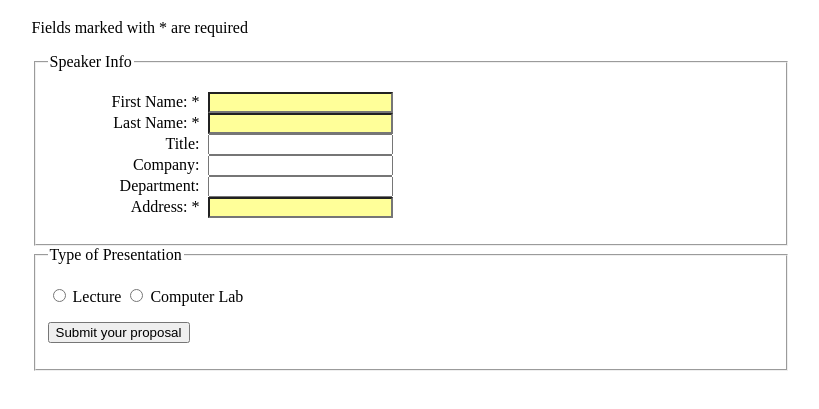
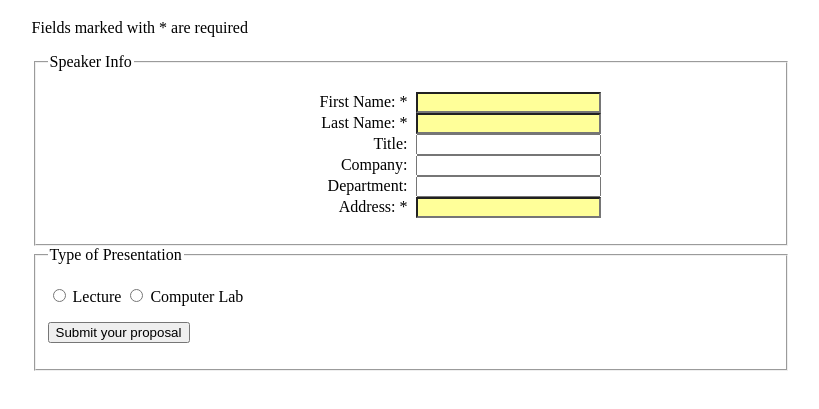
Before and after one commit to JacksonLee45/ATLS3150, a plain HTML site: page hw11/form-exercise1(one)/form-exercise1(one).html in a window 1280 px wide. Shown: the part 69-478 px from the top of the page, without its empty margins (27-846 px from the left). Drawn offline with Linux system fonts and the light colour scheme.

Commit message:
Update form.css

```diff
--- a/hw11/form-exercise1(one)/form.css
+++ b/hw11/form-exercise1(one)/form.css
@@ -16,7 +16,7 @@ div#formcol1 {
 
 label {
 	margin-right: .3em;
-	width: 7em;  /* changed it to 7 to accomodate the github preview formatting  */
+	width: 20em;  /* changed it to 7 to accomodate the github preview formatting  */
 	display: inline-block;
 	text-align: right;
 }
@@ -29,7 +29,7 @@ label {
 select:focus, select:active, input:focus, input:active, input:focus + label,
 input:active + label, label[for]:focus, label[for]:active {
 		color: #000 !important;
-		background-color: #FF9e9e !important;
+		background-color: #FF0000 !important;
 	}
 
 #formcol1 input.reqfield{
```
